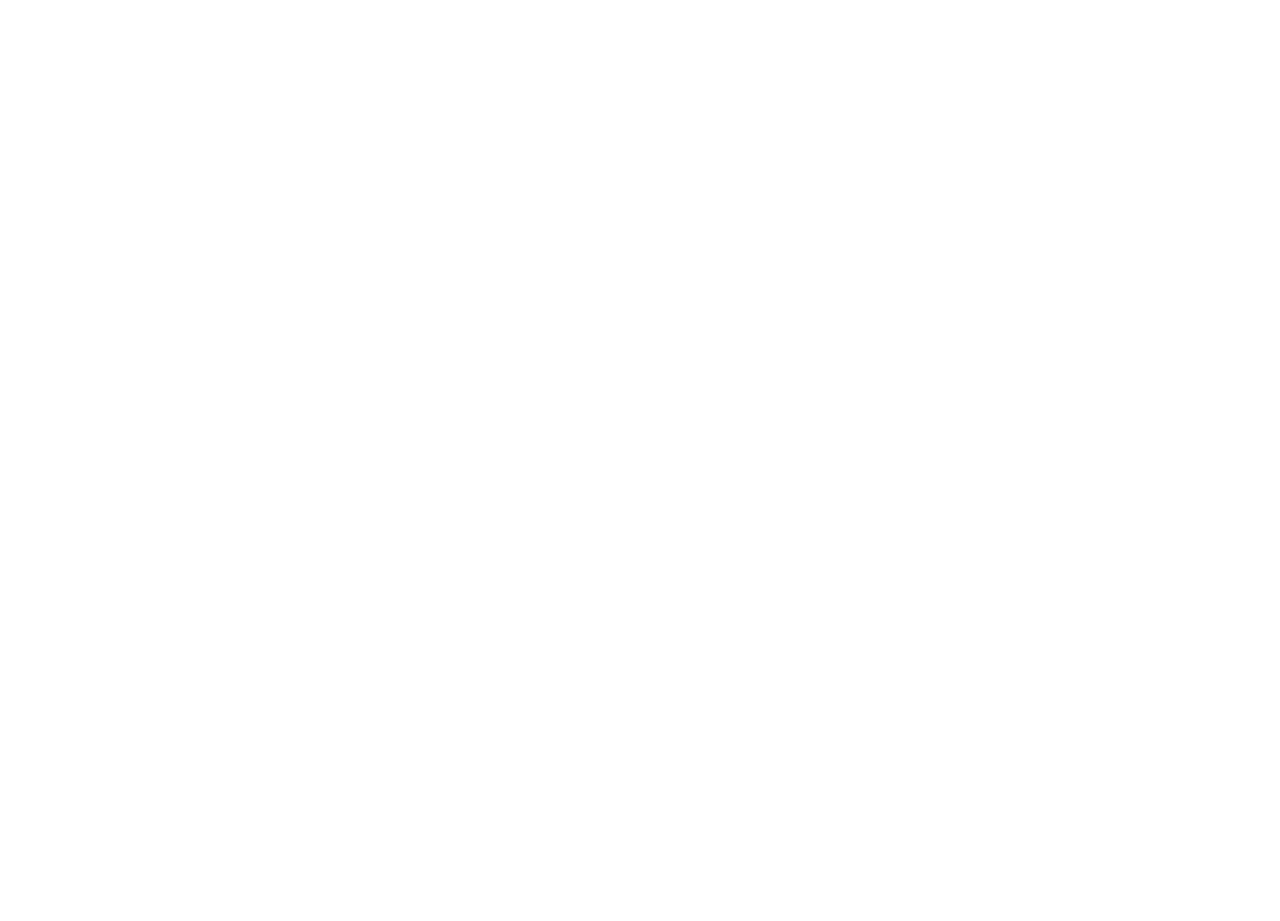
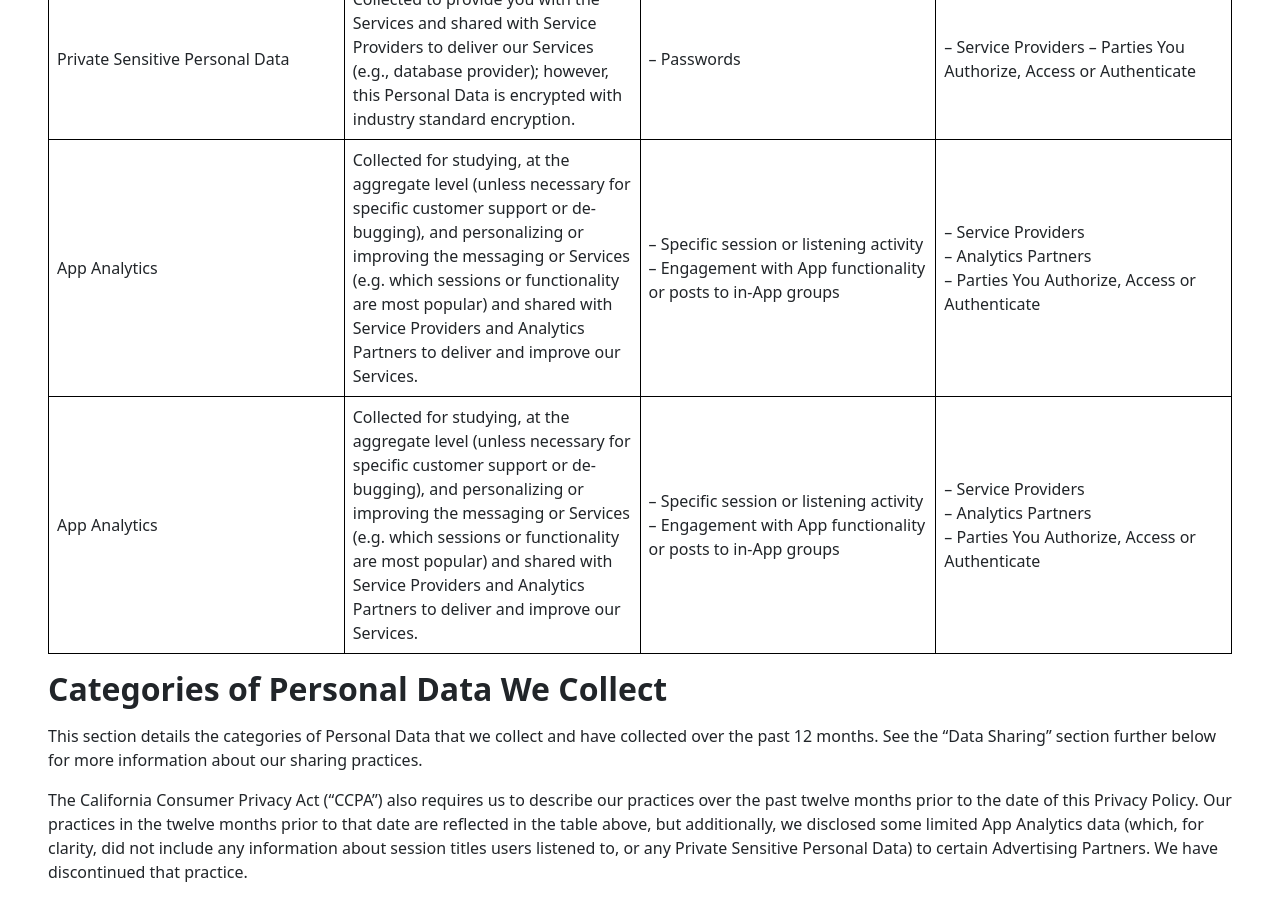
Before and after one commit to incorptoday/beaming-web, a React (Create React App) app: page /privacy-policy in a window 1280 px wide. Shown: the part 1680-2601 px from the top of the page. Before the commit the page ends 1658 px from the top, so only its background shows below. Built offline with nearby package versions, Linux system fonts and the light colour scheme.

Commit message:
add more content

```diff
--- a/src/assets/styles/main.scss
+++ b/src/assets/styles/main.scss
@@ -12,12 +12,31 @@
     margin-bottom: 3rem;
   }
   table {
+    margin-bottom: 1rem;
     thead {
       tr {
         th {
           width: 25%;
+          border: 1px solid #000;
+          padding: 0.5rem;
         }
       }
+    }
+    tbody {
+      tr {
+        td {
+          border: 1px solid #000;
+          padding: 0.5rem;
+        }
+      }
+    }
+  }
+  &__item {
+    h3 {
+      margin: 0;
+      font-size: 2rem;
+      font-weight: bold;
+      margin-bottom: 1rem;
     }
   }
 }
--- a/src/pages/PrivacyPolicy/index.tsx
+++ b/src/pages/PrivacyPolicy/index.tsx
@@ -80,18 +80,76 @@
               <td>Profile or Contact Data</td>
               <td>Collected for the purpose of creating and managing user accounts and shared with Service Providers and Analytics Partners (each as defined below) to deliver and improve the Services.</td>
               <td>
-                – Name<br/>
-                – Email<br/>
-                – Phone number<br/>
+                – Name<br />
+                – Email<br />
+                – Phone number<br />
               </td>
               <td>
-                – Service Providers<br/>
-                – Analytics Partners<br/>
-                – Parties You Authorize, Access or Authenticate<br/>
+                – Service Providers<br />
+                – Analytics Partners<br />
+                – Parties You Authorize, Access or Authenticate<br />
+              </td>
+            </tr>
+
+            <tr>
+              <td>Private Sensitive Personal Data</td>
+              <td>Collected to provide you with the Services and shared with Service Providers to deliver our Services (e.g., database provider); however, this Personal Data is encrypted with industry standard encryption.</td>
+              <td>
+                – Passwords
+              </td>
+              <td>
+                – Service Providers
+                – Parties You Authorize, Access or Authenticate
+              </td>
+            </tr>
+
+            <tr>
+              <td>
+                App Analytics
+              </td>
+              <td>
+                Collected for studying, at the aggregate level (unless necessary for specific customer support or de-bugging), and personalizing or improving the messaging or Services (e.g. which sessions or functionality are most popular) and shared with Service Providers and Analytics Partners to deliver and improve our Services.
+              </td>
+              <td>
+                – Specific session or listening activity<br />
+                – Engagement with App functionality or posts to in-App groups<br />
+              </td>
+              <td>
+                – Service Providers<br />
+                – Analytics Partners<br />
+                – Parties You Authorize, Access or Authenticate<br />
+              </td>
+            </tr>
+
+            <tr>
+              <td>
+                App Analytics
+              </td>
+              <td>
+                Collected for studying, at the aggregate level (unless necessary for specific customer support or de-bugging), and personalizing or improving the messaging or Services (e.g. which sessions or functionality are most popular) and shared with Service Providers and Analytics Partners to deliver and improve our Services.
+              </td>
+              <td>
+                – Specific session or listening activity<br />
+                – Engagement with App functionality or posts to in-App groups<br />
+              </td>
+              <td>
+                – Service Providers<br />
+                – Analytics Partners<br />
+                – Parties You Authorize, Access or Authenticate<br />
               </td>
             </tr>
           </tbody>
         </table>
+
+        <div className="text-content__item">
+          <h3>Categories of Personal Data We Collect</h3>
+          <p>
+            This section details the categories of Personal Data that we collect and have collected over the past 12 months. See the “Data Sharing” section further below for more information about our sharing practices.
+          </p>
+          <p>
+            The California Consumer Privacy Act (“CCPA”) also requires us to describe our practices over the past twelve months prior to the date of this Privacy Policy.  Our practices in the twelve months prior to that date are reflected in the table above, but additionally, we disclosed some limited App Analytics data (which, for clarity, did not include any information about session titles users listened to, or any Private Sensitive Personal Data) to certain Advertising Partners.  We have discontinued that practice.
+          </p>
+        </div>
       </div>
     </div>
   )
```
